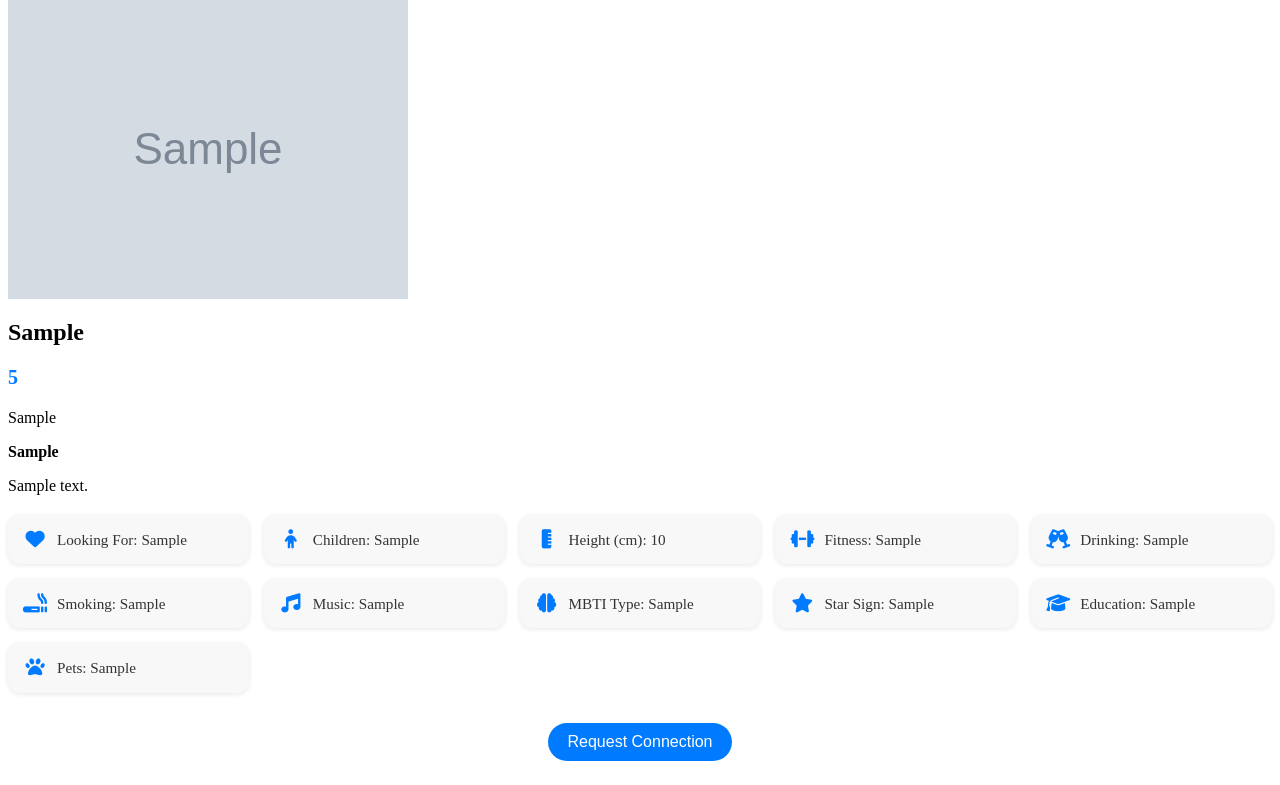
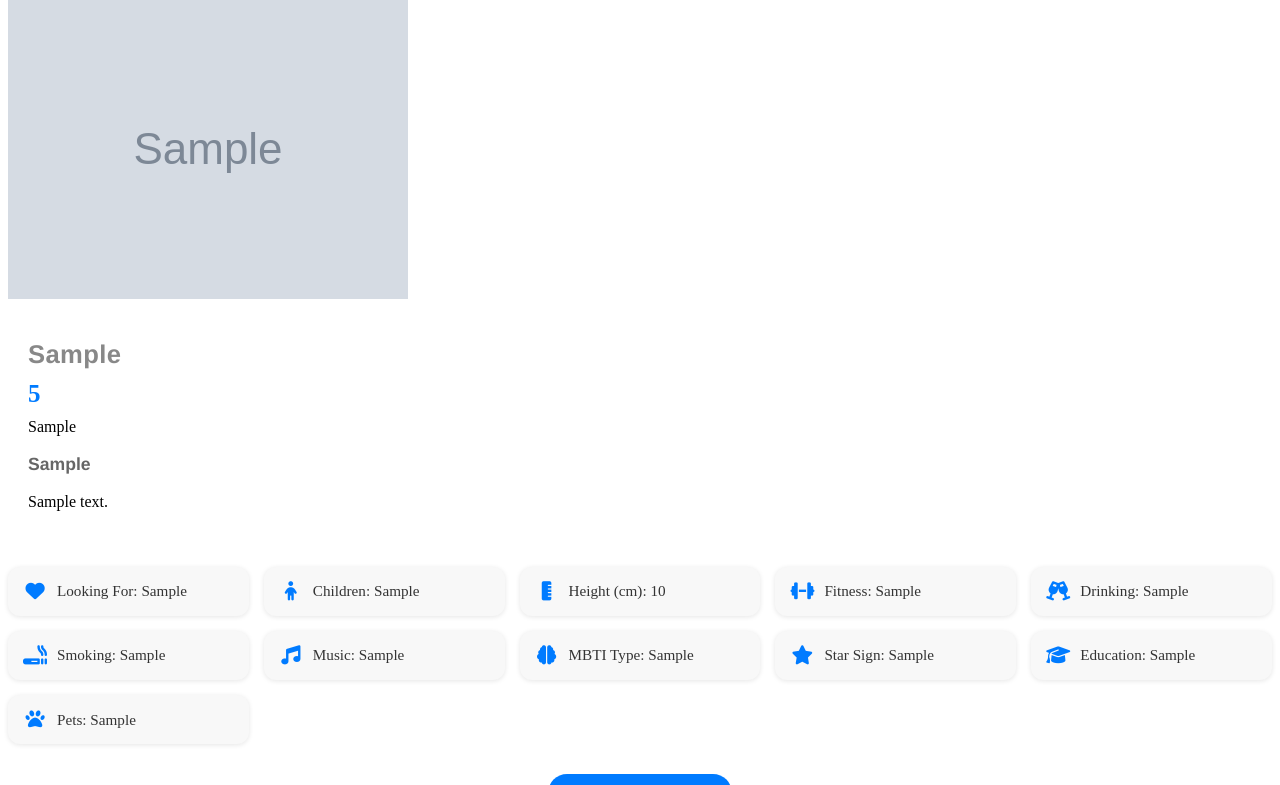
Before and after one commit to Codybez/swim, a Flask app: page /modal/profile/1 in a window 1280 px wide. Shown: the part 1227-2012 px from the top of the page. Before the commit the page ends 1988 px from the top, so only its background shows below. Run offline with Flask 3, Linux system fonts and the light colour scheme; tables that the repository leaves empty hold one stand-in row (values such as "Sample post"); grey boxes marked "Sample" are stand-in pictures.

Commit message:
confirmchanges

```diff
--- a/templates/profile.html
+++ b/templates/profile.html
@@ -31,6 +31,7 @@ input[type="text"], input[type="number"], select, textarea {
   font-size: 1em;
   border-radius: 5px;
   border: 1px solid #ccc;
+  font-family: 'Lucida Sans', 'Lucida Sans Regular', 'Lucida Grande', 'Lucida Sans Unicode', Geneva, Verdana, sans-serif;
 
 }
 
@@ -79,6 +80,7 @@ label i {
   padding: 10px 10px;
   width: 100%;
   box-sizing: border-box;
+  margin-bottom: 5px;
 }
 
 .image-slot {
--- a/templates/profile_modal.html
+++ b/templates/profile_modal.html
@@ -31,13 +31,20 @@
 
 .age {
   color:#007bff;
-  font-size: 20px;
+  font-size: 25px;
   font-weight: bold;
+  margin-top: -10px;
+  margin-bottom: 10px;
 }
 
 .location_title {
   font-weight: bold;
+  font-family: 'Franklin Gothic Medium', 'Arial Narrow', Arial, sans-serif;
+  color: #666;
+  font-size: 1.1rem;
+
 }
+
 
 
 .request-btn {
@@ -119,6 +126,16 @@
   background-color: #0056b3; /* Darker shade on hover */
 }
 
+.modal-info h2 {
+  font-size: 1.6rem;
+  color: #888 ;
+  font-family: 'Franklin Gothic Medium', 'Arial Narrow', Arial, sans-serif;
+  letter-spacing: .40px;
+}
+
+.modal-info {
+  padding: 20px;
+}
   </style>
   <link rel="stylesheet" href="https://cdnjs.cloudflare.com/ajax/libs/font-awesome/6.5.0/css/all.min.css">
 
```
Also changed, not shown: templates/base.html (+5 -3 lines), templates/dashboard.html (+25 -24 lines), 2 other files.
